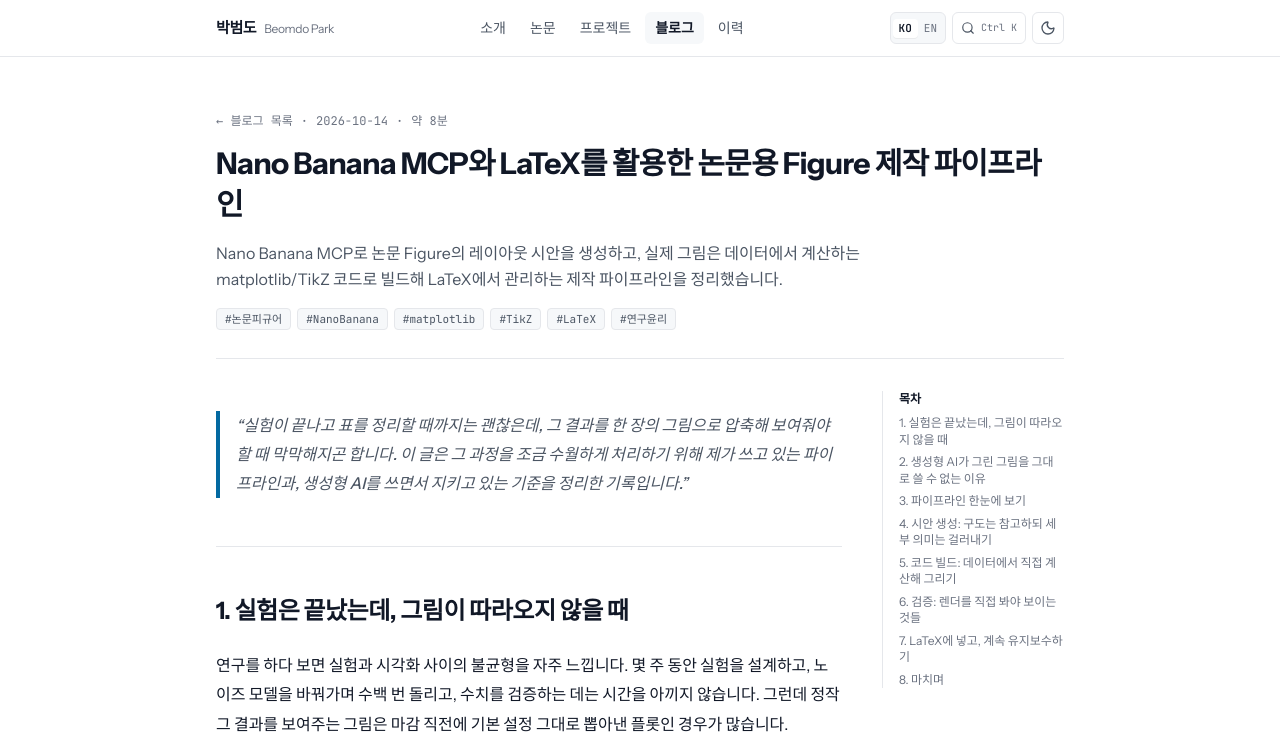
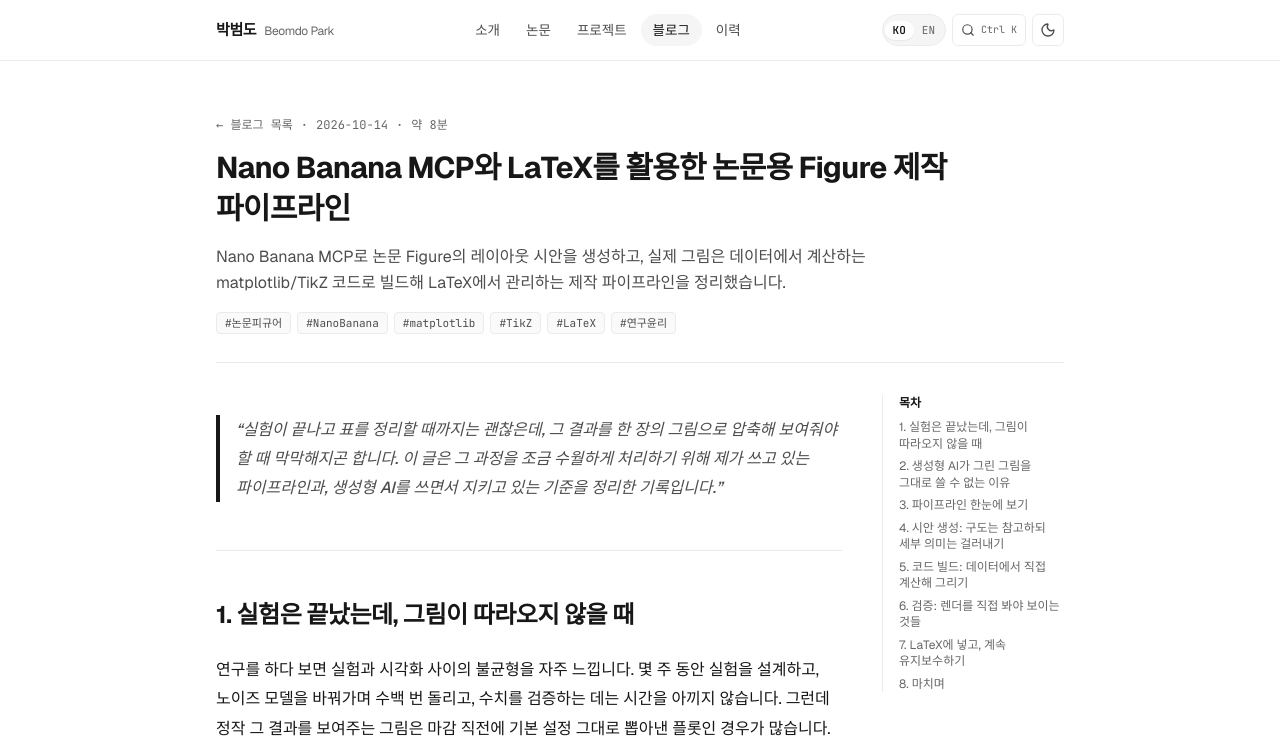
Before and after one commit to beomdo-park/beomdo-site, an Astro site: page /blog/research-figure-pipeline in a window 1280 px wide. Shown: the top 756 px of the page. Built offline with nearby package versions, Linux system fonts and the light colour scheme; Astro itself is replaced by a stand-in of ours; some packages are replaced by stand-ins of ours; a web font is replaced by a local one.

Commit message:
design: add DESIGN.md (getdesign.md format) and apply monochrome CJK keep-all polish

```diff
--- /dev/null
+++ b/DESIGN.md
@@ -0,0 +1,109 @@
+---
+version: 1.0
+name: beomdo-park-research-portal
+inspired_by:
+  - getdesign.md / Vercel (monochrome precision, hairline geometry, Geist/mono discipline)
+  - Shikun Liu Clarity & Minimal Academic Homepages (ruthless portfolio/blog separation)
+  - CJK Web Typography (Pretendard Variable + word-break keep-all)
+description: >
+  Monochrome-first academic researcher portal and engineering blog for Beomdo Park
+  (Quantum Control, QEC, Scientific ML). Built on stark ink-on-paper clarity (#171717 on #FFFFFF
+  in light mode; #EDEDED on #0A0A0A in dark mode), hairline borders (#EBEBEB / #242424),
+  surgical link blue (#0070F3 / #3291FF), and strict visual separation between the academic
+  portfolio (Home / Publications / Projects / CV) and the technical blog.
+
+colors:
+  light:
+    canvas: "#ffffff"
+    canvas-soft: "#fafafa"
+    canvas-subtle: "#f5f5f5"
+    ink: "#171717"
+    body: "#4d4d4d"
+    muted: "#666666"
+    hairline: "#ebebeb"
+    hairline-strong: "#d4d4d4"
+    link: "#0070f3"
+    link-soft: "rgba(0, 112, 243, 0.08)"
+    positive: "#0d7a5f"
+    warning: "#b45309"
+    negative: "#d92d20"
+    accent-secondary: "#5b4fe9"
+  dark:
+    canvas: "#0a0a0a"
+    canvas-soft: "#111111"
+    canvas-subtle: "#171717"
+    ink: "#ededed"
+    body: "#a1a1a1"
+    muted: "#737373"
+    hairline: "#242424"
+    hairline-strong: "#363636"
+    link: "#3291ff"
+    link-soft: "rgba(50, 145, 255, 0.14)"
+    positive: "#34d399"
+    warning: "#f5a623"
+    negative: "#ff5c5c"
+    accent-secondary: "#818cf8"
+
+typography:
+  sans: '"Pretendard Variable", "Pretendard", "Geist", -apple-system, BlinkMacSystemFont, "Segoe UI", sans-serif'
+  mono: '"JetBrains Mono", "Geist Mono", ui-monospace, SFMono-Regular, Menlo, monospace'
+  cjk:
+    wordBreak: keep-all
+    overflowWrap: break-word
+  scale:
+    display-lg: { size: "36px", weight: 700, lineHeight: "1.18", tracking: "-0.03em" }
+    heading-1: { size: "28px", weight: 700, lineHeight: "1.25", tracking: "-0.025em" }
+    heading-2: { size: "18px", weight: 600, lineHeight: "1.35", tracking: "-0.015em" }
+    body-md: { size: "15.5px", weight: 400, lineHeight: "1.78", tracking: "-0.005em" }
+    body-sm: { size: "14px", weight: 400, lineHeight: "1.68", tracking: "0" }
+    caption-mono: { size: "12px", weight: 400, lineHeight: "1.5", tracking: "0" }
+
+spacing:
+  grid: 8px
+  container-max: 896px # max-w-4xl editorial spine
+  prose-max: 70ch
+  section-gap: 56px
+  header-height: 60px
+
+rounded:
+  xs: 4px
+  sm: 6px
+  md: 8px
+  lg: 12px
+  pill: 9999px
+---
+
+# DESIGN.md — Beomdo Park Researcher Portal & Engineering Blog
+
+이 문서는 본 사이트의 **단일 디자인 기준(Single Source of Truth)**입니다. 새로운 페이지·컴포넌트·포스트 레이아웃을 추가할 때 반드시 아래 원칙을 따릅니다.
+
+## 1. Visual Philosophy (시각 철학)
+- **Monochrome-First Precision (Vercel-inspired)**: 기본 화면은 순백(`#FFFFFF`) 위의 진한 잉크(`#171717`)와 `1px` 헤어라인(`#EBEBEB`)만으로 위계를 만듭니다. 장식용 그라디언트, 블러 배경, 무거운 드롭 섀도를 쓰지 않습니다.
+- **Surgical Accent**: 포인트 컬러(`#0070F3` / 다크 `#3291FF`)는 클릭 가능한 링크, DBpia/학술 태그, 인터랙티브 차트 데이터 시리즈에만 절제해 사용합니다.
+- **Light Default + Obsidian Dark**: 학술 논문·CV·긴 한국어 기술 글을 읽기 편하도록 깨끗한 라이트 모드를 기본으로 두고, 우측 상단 토글로 `#0A0A0A` 다크 모드를 제공합니다.
+
+## 2. Information Architecture (포트폴리오 vs 블로그 명확 분리)
+상단 네비게이션은 **5개 비겹침 메뉴**로 고정합니다.
+1. **소개 / Home (`/`, `/en/`)**: 연구자 정체성, 연구 분야 3축, 대표 논문 6편, 대표 프로젝트 2건 요약. 하단에 시각적으로 분리된 `canvas-soft` 인셋 박스로만 블로그 최근 글을 연결합니다.
+2. **논문 / Publications (`/publications`, `/en/publications`)**: 논문 20편 + 등록특허 1건 아카이브. 국내 학회(IEIE/KICS) 전 편은 `[DBpia]` 링크를, 국제 논문은 원문/아티팩트 링크와 `[BibTeX]` 복사를 인라인 필로 제공합니다.
+3. **프로젝트 / Projects (`/projects`, `/en/projects`)**: 직접 설계·구현한 시스템 케이스 스터디. `QEnvS`·`ROQET` 인터랙티브 탐색기는 별도 메뉴로 쪼개지 않고 각 프로젝트 상세 페이지 내부에 배치합니다.
+4. **블로그 / Blog (`/blog`, `/en/blog`)**: 포트폴리오와 독립된 읽기 중심 기술 블로그(시리즈 필터, KaTeX 수식, 실행 출력·플롯, 목차).
+5. **이력 / CV (`/cv`, `/en/cv`)**: 학력·경력·수상·자격·기술 스택 중심의 인쇄 친화적 이력서. 방명록(`/guestbook`)은 푸터와 CV 하단에서 연결합니다.
+
+## 3. Bilingual Rule (`KO` 기본 + `EN` 미러)
+- 한국어(`/`)가 기본이며, 영어(`/en/`)는 동일 구조의 미러 경로를 제공합니다.
+- 헤더 우측 `KO | EN` 세그먼트 토글은 항상 현재 보고 있는 페이지의 대응 언어 경로로 이동합니다.
+- **CJK 타이포그래피 필수 규칙**: 한국어 본문과 제목에는 반드시 `word-break: keep-all; overflow-wrap: break-word;`를 적용해 한글 단어가 어절 중간에서 끊기지 않게 합니다.
+
+## 4. Component & Layout Rules
+- **Hairline Lists over Card Soup**: 논문, 경력, 수상, 블로그 목록은 반복적인 둥근 카드 박스 대신 `1px solid var(--border-hairline)` 수평 구분선 리스트를 사용합니다.
+- **Navigation Pills**: 헤더 활성 메뉴는 `rounded-full` 소프트 필(`#F5F5F5` / 다크 `#171717`) + 진한 잉크 텍스트로 표시합니다.
+- **Inline Artifact Pills**: 논문·프로젝트의 외부 링크(`[DBpia]`, `[IEEE T-QE]`, `[BibTeX]`)는 높이 `22px`, `font-mono 11px`, `rounded-sm` 1px 보더 필로 통일합니다.
+- **Interactive Telemetry**: QEnvS·ROQET 탐색기 내부 차트만 `lab-grid-bg` 도트 그리드와 수치 데이터 컬러(`link`, `positive`, `warning`, `negative`)를 허용합니다.
+
+## 5. Do's & Don'ts
+- **Do**: `tabular-nums`를 연도·지표·지연시간·수치 테이블에 항상 적용한다.
+- **Do**: 본문 행 길이를 `68ch–72ch` 이내로 유지한다.
+- **Don't**: 홈 히어로에 거대한 대시보드나 장식용 숫자를 과다 배치하지 않는다.
+- **Don't**: 모든 제목 위에 의미 없는 영문 ALL-CAPS 아이브로우(eyebrow)나 가짜 `01 / 02 / 03` 번호를 붙이지 않는다.
+- **Don't**: Tailwind 기본 `shadow-lg` 카드를 남발하지 않는다.
--- a/src/layouts/BaseLayout.astro
+++ b/src/layouts/BaseLayout.astro
@@ -91,11 +91,11 @@ const jsonLd =
     <meta name="twitter:title" content={pageTitle} />
     <meta name="twitter:description" content={pageDesc} />
 
-    <!-- Fonts: Pretendard Variable + Instrument Sans + JetBrains Mono -->
+    <!-- Fonts: Pretendard Variable + Geist + JetBrains Mono -->
     <link rel="preconnect" href="https://fonts.googleapis.com" />
     <link rel="preconnect" href="https://fonts.gstatic.com" crossorigin />
     <link
-      href="https://fonts.googleapis.com/css2?family=Instrument+Sans:wght@400;500;600;700&family=JetBrains+Mono:wght@400;500;600&display=swap"
+      href="https://fonts.googleapis.com/css2?family=Geist:wght@400;500;600;700&family=JetBrains+Mono:wght@400;500;600&display=swap"
       rel="stylesheet"
     />
     <link
@@ -135,18 +135,18 @@ const jsonLd =
       {t.skipToContent}
     </a>
 
-    <!-- Minimal Academic Header -->
+    <!-- Minimal Monochrome Header (DESIGN.md: 60px, rounded-full pill nav) -->
     <header class="sticky top-0 z-40 border-b border-[var(--border-hairline)] bg-[var(--bg-canvas)]/92 backdrop-blur-md">
-      <div class="mx-auto flex h-14 max-w-4xl items-center justify-between px-4 sm:px-6 gap-3">
+      <div class="mx-auto flex h-15 max-w-4xl items-center justify-between px-4 sm:px-6 gap-3">
         <a
           href={getLocalePath(locale, '/')}
-          class="flex items-baseline gap-2 text-[15px] font-semibold tracking-tight text-[var(--text-primary)] hover:text-[var(--accent-primary)] transition-colors shrink-0"
+          class="flex items-baseline gap-2 text-[15px] font-semibold tracking-tight text-[var(--text-primary)] hover:opacity-75 transition-opacity shrink-0"
         >
           <span>{t.brandName}</span>
           <span class="hidden sm:inline text-xs font-normal text-[var(--text-tertiary)]">{t.brandSub}</span>
         </a>
 
-        <nav aria-label="Primary navigation" class="hidden md:flex items-center gap-1">
+        <nav aria-label="Primary navigation" class="hidden md:flex items-center gap-0.5">
           {
             navItems.map((item) => {
               const isHome = item.href === '/' || item.href === '/en/';
@@ -158,9 +158,9 @@ const jsonLd =
                   href={item.href}
                   aria-current={active ? 'page' : undefined}
                   class:list={[
-                    'rounded-md px-2.5 py-1.5 text-sm transition-colors',
+                    'rounded-full px-3 py-1.5 text-[13.5px] transition-colors',
                     active
-                      ? 'font-semibold text-[var(--text-primary)] bg-[var(--bg-subtle)]'
+                      ? 'font-medium text-[var(--text-primary)] bg-[var(--bg-muted)]'
                       : 'text-[var(--text-secondary)] hover:text-[var(--text-primary)]',
                   ]}
                 >
@@ -176,14 +176,14 @@ const jsonLd =
           <div
             role="group"
             aria-label="Language switcher"
-            class="inline-flex h-8 items-center rounded-md border border-[var(--border-hairline)] bg-[var(--bg-subtle)] p-0.5 font-mono text-[11px]"
+            class="inline-flex h-8 items-center rounded-full border border-[var(--border-hairline)] bg-[var(--bg-muted)] p-0.5 font-mono text-[11px]"
           >
             <a
               href={koHref}
               hreflang="ko"
               aria-current={locale === 'ko' ? 'true' : undefined}
               class:list={[
-                'rounded px-1.5 py-1 leading-none transition-colors',
+                'rounded-full px-2 py-1 leading-none transition-colors',
                 locale === 'ko'
                   ? 'bg-[var(--bg-surface)] font-semibold text-[var(--text-primary)] shadow-2xs'
                   : 'text-[var(--text-tertiary)] hover:text-[var(--text-primary)]',
@@ -196,7 +196,7 @@ const jsonLd =
               hreflang="en"
               aria-current={locale === 'en' ? 'true' : undefined}
               class:list={[
-                'rounded px-1.5 py-1 leading-none transition-colors',
+                'rounded-full px-2 py-1 leading-none transition-colors',
                 locale === 'en'
                   ? 'bg-[var(--bg-surface)] font-semibold text-[var(--text-primary)] shadow-2xs'
                   : 'text-[var(--text-tertiary)] hover:text-[var(--text-primary)]',
--- a/src/styles/global.css
+++ b/src/styles/global.css
@@ -3,46 +3,51 @@
 
 @custom-variant dark (&:where(.dark, .dark *));
 
-/* Crisp Academic Clarity Palette — Clean Archival Light default + Mineral Dark mode */
+/*
+ * Design Tokens — synchronized with ./DESIGN.md
+ * Monochrome-first precision (Vercel-inspired) + CJK Academic Clarity
+ */
 :root {
   --bg-canvas: #FFFFFF;
   --bg-surface: #FFFFFF;
-  --bg-subtle: #F6F8FA;
-  --border-hairline: #E5E7EB;
-  --border-strong: #CBD5E1;
-  --text-primary: #111827;
-  --text-secondary: #4B5563;
-  --text-tertiary: #6B7280;
-  --accent-primary: #0369A1;
-  --accent-primary-soft: rgba(3, 105, 161, 0.08);
-  --accent-secondary: #4338CA;
-  --signal-positive: #047857;
+  --bg-subtle: #FAFAFA;
+  --bg-muted: #F5F5F5;
+  --border-hairline: #EBEBEB;
+  --border-strong: #D4D4D4;
+  --text-primary: #171717;
+  --text-secondary: #4D4D4D;
+  --text-tertiary: #666666;
+  --accent-primary: #0070F3;
+  --accent-primary-soft: rgba(0, 112, 243, 0.08);
+  --accent-secondary: #5B4FE9;
+  --signal-positive: #0D7A5F;
   --signal-warn: #B45309;
-  --signal-negative: #B91C1C;
-  --grid-dot: rgba(17, 24, 39, 0.06);
+  --signal-negative: #D92D20;
+  --grid-dot: rgba(23, 23, 23, 0.07);
 }
 
 .dark {
-  --bg-canvas: #0B0E14;
-  --bg-surface: #111622;
-  --bg-subtle: #161D2B;
-  --border-hairline: #232C3E;
-  --border-strong: #334155;
-  --text-primary: #F1F5F9;
-  --text-secondary: #9CA8BC;
-  --text-tertiary: #73819A;
-  --accent-primary: #38BDF8;
-  --accent-primary-soft: rgba(56, 189, 248, 0.12);
+  --bg-canvas: #0A0A0A;
+  --bg-surface: #111111;
+  --bg-subtle: #141414;
+  --bg-muted: #1A1A1A;
+  --border-hairline: #242424;
+  --border-strong: #363636;
+  --text-primary: #EDEDED;
+  --text-secondary: #A1A1A1;
+  --text-tertiary: #737373;
+  --accent-primary: #3291FF;
+  --accent-primary-soft: rgba(50, 145, 255, 0.14);
   --accent-secondary: #818CF8;
   --signal-positive: #34D399;
-  --signal-warn: #F59E0B;
-  --signal-negative: #F87171;
-  --grid-dot: rgba(241, 245, 249, 0.06);
+  --signal-warn: #F5A623;
+  --signal-negative: #FF5C5C;
+  --grid-dot: rgba(237, 237, 237, 0.07);
 }
 
 @theme inline {
-  --font-sans: "Pretendard Variable", "Pretendard", "Instrument Sans", -apple-system, BlinkMacSystemFont, "Segoe UI", sans-serif;
-  --font-mono: "JetBrains Mono", ui-monospace, SFMono-Regular, Menlo, Monaco, Consolas, monospace;
+  --font-sans: "Pretendard Variable", "Pretendard", "Geist", -apple-system, BlinkMacSystemFont, "Segoe UI", sans-serif;
+  --font-mono: "JetBrains Mono", "Geist Mono", ui-monospace, SFMono-Regular, Menlo, Monaco, Consolas, monospace;
 }
 
 @layer base {
@@ -53,6 +58,13 @@
     scroll-behavior: smooth;
     -webkit-font-smoothing: antialiased;
     -moz-osx-font-smoothing: grayscale;
+    text-rendering: optimizeLegibility;
+  }
+
+  /* CJK typography rule: prevent mid-word Korean line breaks */
+  html[lang="ko"] body {
+    word-break: keep-all;
+    overflow-wrap: break-word;
   }
 
   body {
@@ -64,6 +76,7 @@
 
   code, pre, kbd, samp, .font-mono {
     font-family: var(--font-mono);
+    word-break: normal;
   }
 
   :focus-visible {
@@ -86,7 +99,7 @@
   border: 1px solid var(--border-hairline);
   border-radius: 0.5rem;
   padding: 1rem 1.125rem;
-  font-size: 0.84rem;
+  font-size: 0.83rem;
   line-height: 1.65;
   overflow-x: auto;
   background-color: var(--bg-subtle) !important;
@@ -109,12 +122,12 @@ html.dark .astro-code span {
   --tw-prose-bullets: var(--border-strong);
   --tw-prose-hr: var(--border-hairline);
   --tw-prose-quotes: var(--text-secondary);
-  --tw-prose-quote-borders: var(--accent-primary);
+  --tw-prose-quote-borders: var(--text-primary);
   --tw-prose-captions: var(--text-tertiary);
   --tw-prose-code: var(--text-primary);
   --tw-prose-th-borders: var(--border-strong);
   --tw-prose-td-borders: var(--border-hairline);
-  max-width: 72ch;
+  max-width: 70ch;
   line-height: 1.82;
 }
 
@@ -124,7 +137,7 @@ html.dark .astro-code span {
 }
 
 .prose :where(code):not(:where(pre code)) {
-  background-color: var(--bg-subtle);
+  background-color: var(--bg-muted);
   border: 1px solid var(--border-hairline);
   border-radius: 0.25rem;
   padding: 0.1rem 0.35rem;
@@ -142,7 +155,7 @@ html.dark .astro-code span {
   overflow-x: auto;
   width: max-content;
   max-width: 100%;
-  font-size: 0.9rem;
+  font-size: 0.88rem;
 }
 
 .prose th {
@@ -172,7 +185,7 @@ html.dark .astro-code span {
 .callout {
   margin: 1.5rem 0;
   border: 1px solid var(--border-hairline);
-  border-left: 3px solid var(--accent-primary);
+  border-left: 3px solid var(--text-primary);
   border-radius: 0 0.5rem 0.5rem 0;
   background-color: var(--bg-subtle);
   padding: 0.9rem 1.1rem;
@@ -181,7 +194,7 @@ html.dark .astro-code span {
 
 .callout-tip { border-left-color: var(--signal-positive); }
 .callout-warning, .callout-caution { border-left-color: var(--signal-warn); }
-.callout-important { border-left-color: var(--accent-secondary); }
+.callout-important { border-left-color: var(--accent-primary); }
 
 .callout-title {
   font-weight: 600;
```
